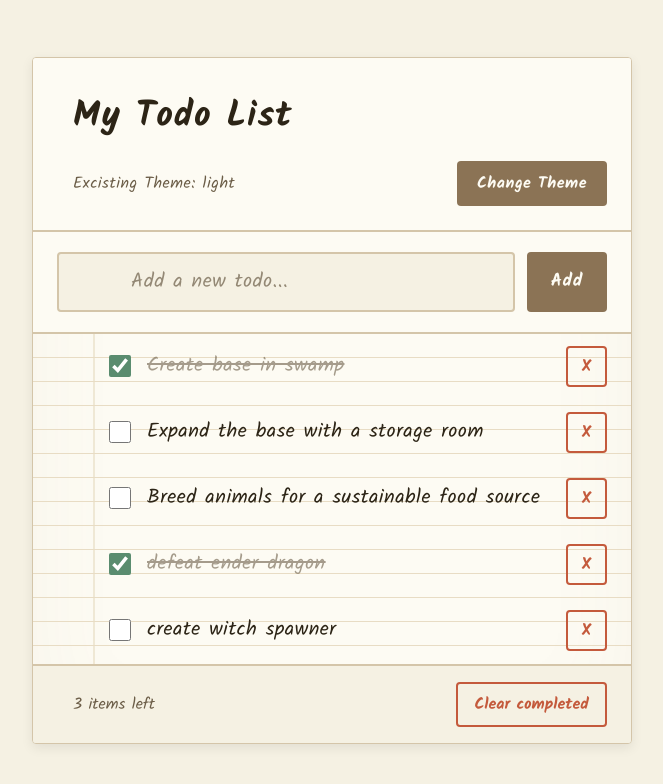
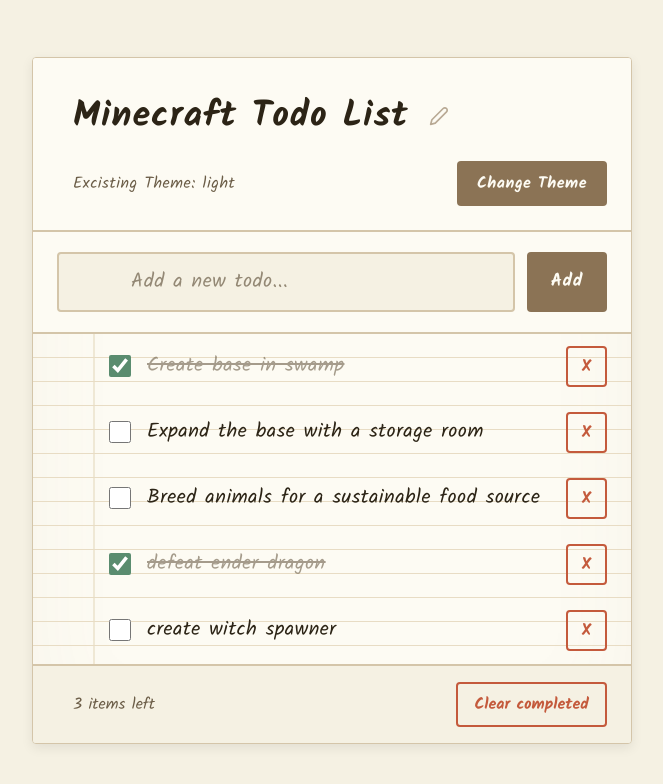
Before and after one commit to jespergran98/todoListUseContext, a React (Vite) app: page / in a window 1280 px wide. Shown: the top 784 px of the page, without its empty margins (308-971 px from the left). Built offline with nearby package versions, Linux system fonts and the light colour scheme.

Commit message:
Added editable title functionality with styling improvements. (EXTRA)

```diff
--- a/src/components/TodoList.jsx
+++ b/src/components/TodoList.jsx
@@ -1,4 +1,4 @@
-import { useContext } from 'react'
+import { useContext, useState } from 'react'
 import { TodoContext } from '../context/TodoContext'
 import TodoItem from './todoItem'
 import AddTodo from './AddTodo'
@@ -7,14 +7,66 @@
 
 function TodoList() {
   const { todos, clearCompleted } = useContext(TodoContext)
+  const [title, setTitle] = useState('Minecraft Todo List')
+  const [isEditingTitle, setIsEditingTitle] = useState(false)
+  const [tempTitle, setTempTitle] = useState(title)
 
   const activeTodos = todos.filter(todo => !todo.done).length
   const completedTodos = todos.filter(todo => todo.done).length
 
+  const handleTitleEdit = () => {
+    setTempTitle(title)
+    setIsEditingTitle(true)
+  }
+
+  const handleTitleSave = () => {
+    if (tempTitle.trim()) {
+      setTitle(tempTitle.trim())
+    } else {
+      setTempTitle(title)
+    }
+    setIsEditingTitle(false)
+  }
+
+  const handleTitleKeyDown = (e) => {
+    if (e.key === 'Enter') {
+      handleTitleSave()
+    } else if (e.key === 'Escape') {
+      setTempTitle(title)
+      setIsEditingTitle(false)
+    }
+  }
+
   return (
     <div className="todo-list-container">
       <header className="todo-header">
-        <h1>My Todo List</h1>
+        <div className="title-section">
+          {isEditingTitle ? (
+            <input
+              type="text"
+              className="title-input"
+              value={tempTitle}
+              onChange={(e) => setTempTitle(e.target.value)}
+              onBlur={handleTitleSave}
+              onKeyDown={handleTitleKeyDown}
+              autoFocus
+              maxLength={50}
+            />
+          ) : (
+            <>
+              <h1>{title}</h1>
+              <button
+                className="edit-title-btn"
+                onClick={handleTitleEdit}
+                aria-label="Edit title"
+              >
+                <svg width="24" height="24" viewBox="0 0 24 24" fill="none" stroke="currentColor" strokeWidth="2" strokeLinecap="round" strokeLinejoin="round">
+                  <path d="M17 3a2.828 2.828 0 1 1 4 4L7.5 20.5 2 22l1.5-5.5L17 3z"></path>
+                </svg>
+              </button>
+            </>
+          )}
+        </div>
         <ThemeSwitcher />
       </header>
 
--- a/src/styles/TodoList.css
+++ b/src/styles/TodoList.css
@@ -40,6 +40,56 @@
   padding-left: 16px;
   font-family: 'Kalam', cursive;
   letter-spacing: 1px;
+}
+
+.title-section {
+  display: flex;
+  align-items: center;
+  gap: 12px;
+}
+
+.edit-title-btn {
+  background: none;
+  border: none;
+  color: var(--accent-color);
+  cursor: pointer;
+  padding: 8px;
+  display: flex;
+  align-items: center;
+  justify-content: center;
+  border-radius: 4px;
+  transition: all 0.2s ease;
+  opacity: 0.6;
+}
+
+.edit-title-btn:hover {
+  opacity: 1;
+  background-color: rgba(139, 115, 85, 0.1);
+  transform: translateY(-1px);
+}
+
+.edit-title-btn svg {
+  width: 20px;
+  height: 20px;
+}
+
+.title-input {
+  font-size: 36px;
+  font-weight: 700;
+  color: var(--primary-text);
+  font-family: 'Kalam', cursive;
+  letter-spacing: 1px;
+  padding: 8px 16px;
+  border: 2px solid var(--accent-color);
+  border-radius: 4px;
+  background-color: var(--secondary-bg);
+  flex: 1;
+  transition: all 0.2s ease;
+}
+
+.title-input:focus {
+  outline: none;
+  box-shadow: 0 0 0 3px rgba(139, 115, 85, 0.1);
 }
 
 .todo-list {
```
